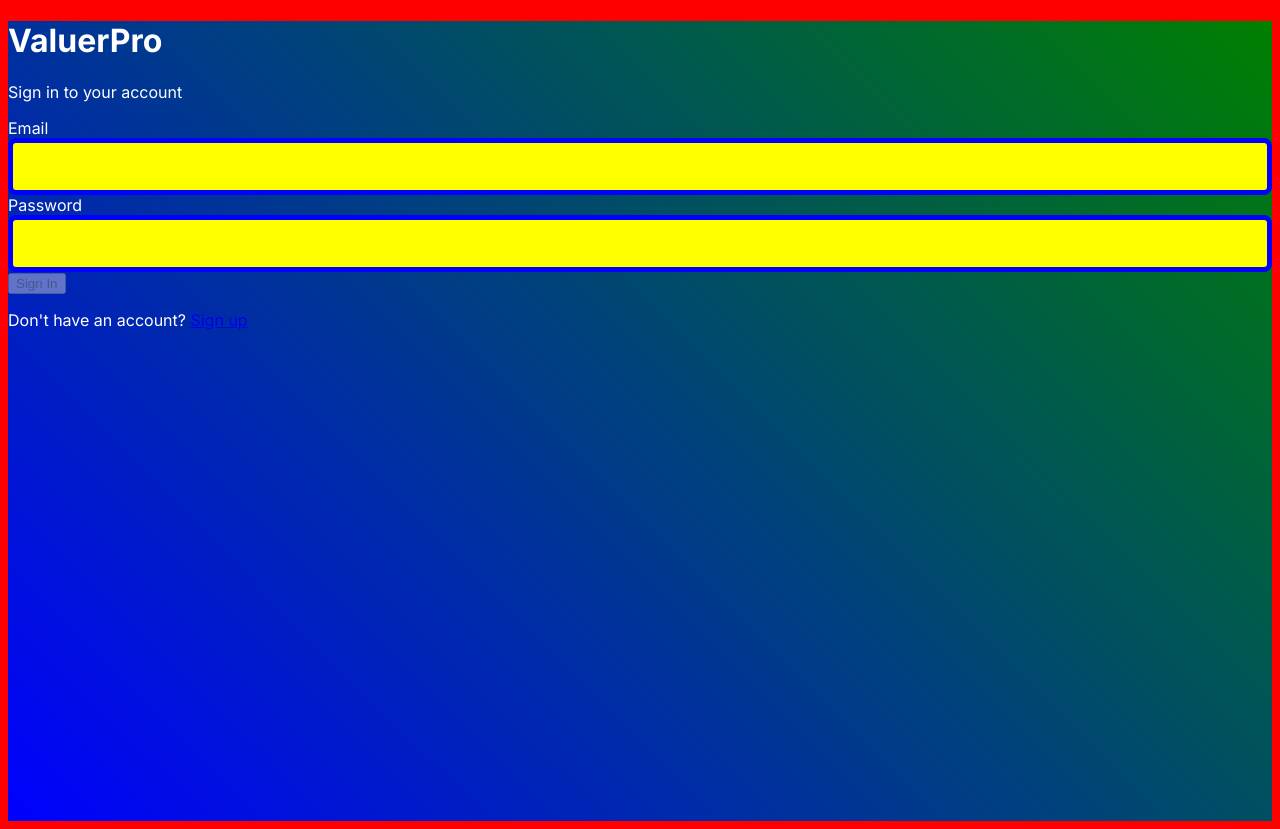
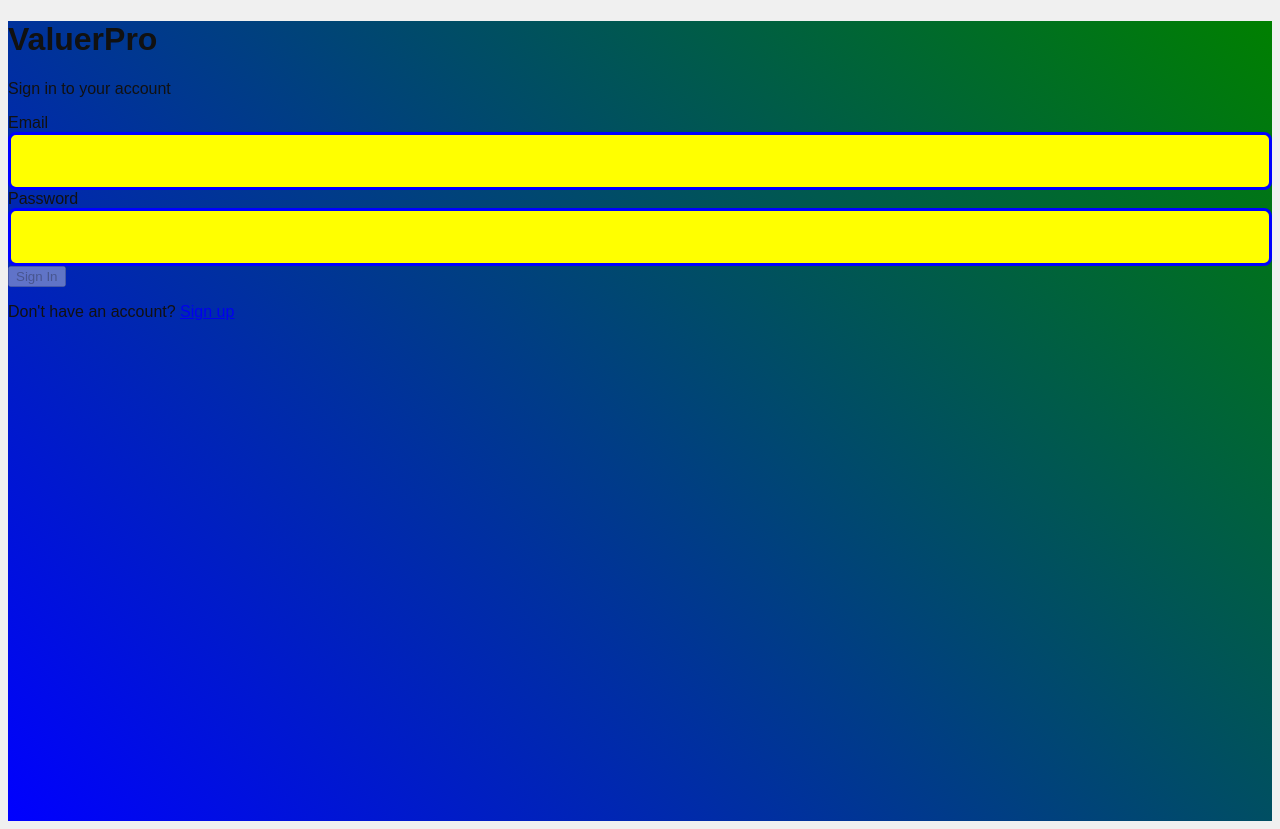
Before and after one commit to Malith-nethsiri/project_web_frontend, a Next.js app in the folder frontend/: page /auth/login in a window 1280 px wide. Built offline with nearby package versions, Linux system fonts and the light colour scheme.

Commit message:
🔧 Apply ChatGPT comprehensive fix for invisible text issue - safe defaults + webkit overrides

```diff
--- a/frontend/src/app/globals.css
+++ b/frontend/src/app/globals.css
@@ -1,20 +1,74 @@
-/* SIMPLE TEST CSS - Testing if CSS loads at all */
+/* ChatGPT Safe Defaults Fix Pack for Invisible Text */
 
-/* Make everything super visible for debugging */
-body {
-  background: red !important;
-  color: white !important;
-}
-
-/* Force input visibility */
-input {
-  background: yellow !important;
-  color: black !important;
-  border: 5px solid blue !important;
-  font-size: 20px !important;
-}
-
-/* Basic reset */
+/* Global reset that might be needed */
 * {
   box-sizing: border-box;
 }
+
+/* Safe defaults for text fields - ChatGPT recommended */
+input, textarea, [contenteditable="true"] {
+  color: #111 !important;          /* Dark text */
+  background-color: #fff !important; /* White background */
+  caret-color: currentColor !important;
+  font-size: 16px !important;
+  line-height: 1.4 !important;
+  text-indent: 0 !important;
+  opacity: 1 !important;
+  visibility: visible !important;
+  -webkit-text-fill-color: #111 !important; /* fights WebKit/autofill oddities */
+  -webkit-appearance: none !important;
+  font-family: Arial, sans-serif !important;
+}
+
+/* Placeholder visible but distinct */
+input::placeholder, textarea::placeholder {
+  color: #9aa !important;
+  opacity: 1 !important;
+}
+
+/* Kill accidental masking */
+input {
+  -webkit-text-security: none !important;
+}
+
+/* Override any potential text-transparent classes */
+.text-transparent input,
+input.text-transparent {
+  color: #111 !important;
+  -webkit-text-fill-color: #111 !important;
+}
+
+/* Force visibility on focus */
+input:focus, textarea:focus {
+  color: #111 !important;
+  background-color: #fff !important;
+  -webkit-text-fill-color: #111 !important;
+}
+
+/* Basic layout styles */
+body {
+  background: #f0f0f0 !important;
+  color: #111 !important;
+  font-family: Arial, sans-serif !important;
+}
+
+/* Ensure form containers are visible */
+form, div {
+  opacity: 1 !important;
+  visibility: visible !important;
+}
+
+/* Override any dark mode issues */
+.dark input, .dark textarea {
+  color: #111 !important;
+  background-color: #fff !important;
+}
+
+/* Test visibility with bright colors */
+.test-input {
+  background: yellow !important;
+  color: red !important;
+  border: 3px solid blue !important;
+  font-size: 20px !important;
+  font-weight: bold !important;
+}
--- a/frontend/src/components/ui/Input.tsx
+++ b/frontend/src/components/ui/Input.tsx
@@ -28,18 +28,15 @@ export const Input = forwardRef<HTMLInputElement, InputProps>(
             border: '3px solid blue',
             borderRadius: '8px',
             fontSize: '18px',
-            color: 'black',
-            backgroundColor: 'yellow',
-            fontWeight: 'bold'
+            color: 'black !important',
+            backgroundColor: 'yellow !important',
+            fontWeight: 'bold',
+            webkitTextFillColor: 'black',
+            webkitAppearance: 'none',
+            opacity: 1,
+            visibility: 'visible'
           }}
-          className={clsx(
-            'form-input w-full px-3 py-2 border rounded-lg shadow-sm focus:ring-2 focus:ring-offset-0 transition-colors',
-            {
-              'border-secondary-300 focus:border-primary-500 focus:ring-primary-500': !error,
-              'border-red-300 focus:border-red-500 focus:ring-red-500': error,
-            },
-            className
-          )}
+          className="test-input"
           {...props}
         />
         {error && (
```
